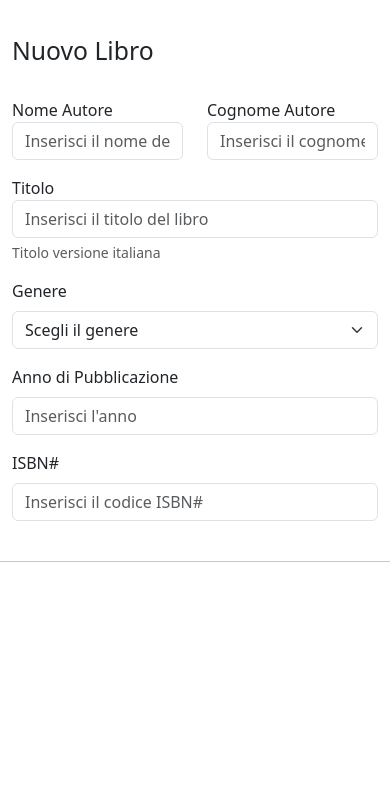
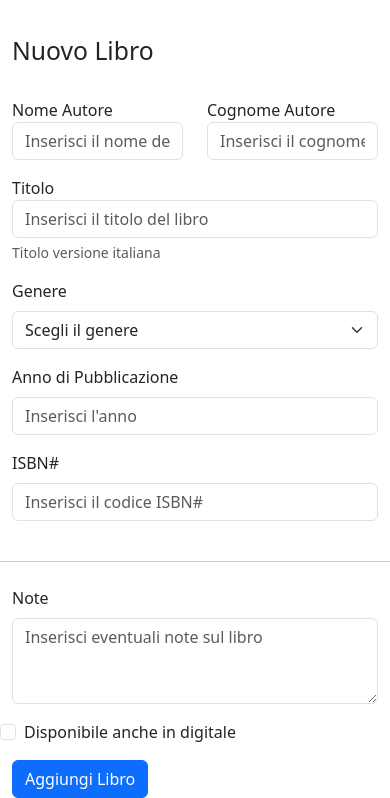
Before and after one commit to SerenaMichetti/html-css-bootstrap-dashboard, a plain HTML site: page new-book.html in a window 390 px wide. Shown: the part 76-874 px from the top of the page. Before the commit the page ends 844 px from the top, so only its background shows below. Drawn offline with nearby package versions, Linux system fonts and the light colour scheme.

Commit message:
terminata la pagina in mobile e desktop responsive

```diff
--- a/new-book.html
+++ b/new-book.html
@@ -40,6 +40,8 @@
                 <h2>Nuovo Libro</h2>
             </div>
         </div>
+        <form>
+
             <div class="row mb-3">
                 <!--nome autore-->
                 <div class="col-6">
@@ -54,6 +56,7 @@
                         placeholder="Inserisci il cognome dell'autore">
                 </div>
             </div>
+            <!--titolo del libro-->
             <div class="row mb-3">
                 <div class="col-12">
                     <label for="title">Titolo</label><br>
@@ -62,6 +65,7 @@
                     <div class="form-text">Titolo versione italiana</div>
                 </div>
             </div>
+            <!--genere-->
             <div class="row mb-3">
                 <div class="col-lg-4 mb-3">
                     <label for="genre" class="form-label">Genere</label>
@@ -74,6 +78,7 @@
                         <option value="fantasy">Fantasy</option>
                     </select>
                 </div>
+                <!--anno di pubblicazione-->
                 <div class="col-lg-4 mb-3">
                     <label for="year" class="form-label">Anno di Pubblicazione</label>
                     <input type="number" class="form-control" id="year" placeholder="Inserisci l'anno">
@@ -85,6 +90,26 @@
             </div>
     </main>
     <hr class="my-4">
+    <footer class="container">
+        <!--note+bottone aggiungi libro-->
+        <div class="row">
+            <div class="mb-3">
+                <label for="note" class="form-label">Note</label>
+                <textarea class="form-control" id="note" rows="3"
+                placeholder="Inserisci eventuali note sul libro"></textarea>
+            </div>
+        </div>
+        <div class="row">
+
+            <div class="mb-3 form-check">
+                <input type="checkbox" class="form-check-input" id="disponibileDigitale">
+                <label class="form-check-label" for="disponibileDigitale">Disponibile anche in digitale</label>
+            </div>
+        </div>
+        <button type="submit" class="btn btn-primary">Aggiungi Libro</button>
+
+    </footer>
+    </form>
 </body>
 
 </html>
```
Lines whose indentation alone changed are shown as unchanged.
